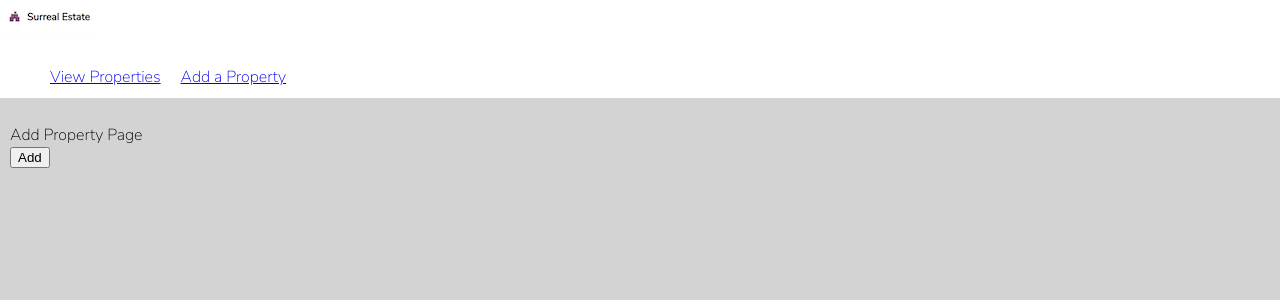
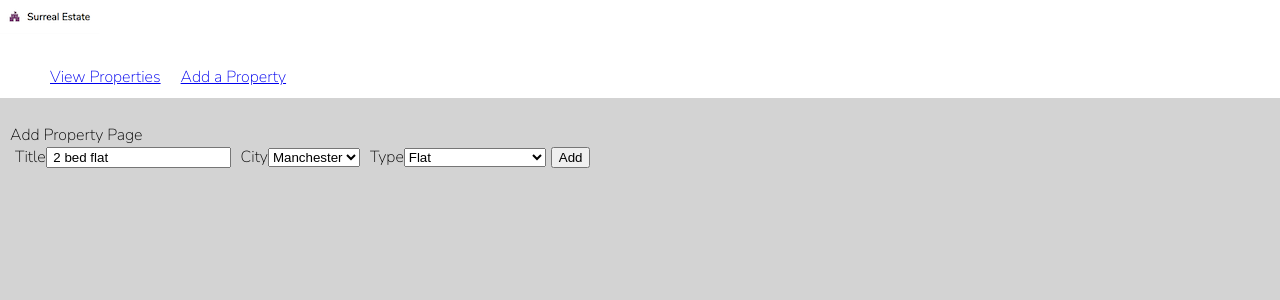
Before and after one commit to Wasiu-hub/surreal-estate, a React (Create React App) app: page /add-property in a window 1280 px wide. Shown: the top 300 px of the page. Built offline with nearby package versions, Linux system fonts and the light colour scheme.

Commit message:
complete adding properties

```diff
--- a/src/components/AddProperty.js
+++ b/src/components/AddProperty.js
@@ -1,3 +1,4 @@
+/* eslint-disable jsx-a11y/control-has-associated-label */
 /* eslint-disable no-console */
 import React, { useState } from "react";
 import "../styles/add-property.css";
@@ -5,7 +6,13 @@
 const AddProperty = () => {
   const initialState = {
     fields: {
-      title: "",
+      bathroom: "1",
+      bedroom: "2",
+      city: "Manchester",
+      email: "email@yahoo.com",
+      price: "1000",
+      title: " 2 bed flat",
+      type: "Flat",
     },
   };
 
@@ -16,10 +23,57 @@
     console.log(fields);
   };
 
+  const handleFieldChange = (event) => {
+    setFields({ ...fields, [event.target.name]: event.target.value });
+  };
+
   return (
     <div className="add-property">
       Add Property Page
       <form onSubmit={handleAddProperty}>
+        <label htmlFor="title">
+          Title
+          <input
+            placeholder="How many bed(s)"
+            id="title"
+            name="title"
+            value={fields.title}
+            onChange={handleFieldChange}
+          />
+        </label>
+        <label htmlFor="city">
+          City
+          <select
+            id="city"
+            name="city"
+            value={fields.city}
+            onChange={handleFieldChange}
+          >
+            <option value="Manchester">Manchester</option>
+            <option value="Leeds">Leeds</option>
+            <option value="Leeds">Sheffield</option>
+            <option value="Leeds">Liverpool</option>
+          </select>
+        </label>
+
+        <label htmlFor="type">
+          Type
+          <select
+            id="type"
+            name="type"
+            value={fields.type}
+            onChange={handleFieldChange}
+          >
+            <option value="Flat">Flat</option>
+            <option value="Detached">Detached</option>
+            <option value="Semi-Detached">ShefSemi-Detached</option>
+            <option value="Terraced">Terraced</option>
+            <option value="End of Terrace">End of Terrace</option>
+            <option value="Cottage">Cottage</option>
+            <option value="Bungalow">Bungalow</option>
+          </select>
+        </label>
+
         <button type="submit">Add</button>
       </form>
     </div>
--- a/src/styles/add-property.css
+++ b/src/styles/add-property.css
@@ -1,3 +1,7 @@
 .add-property {
   padding: 10px;
 }
+
+label {
+  margin: 5px;
+}
```
